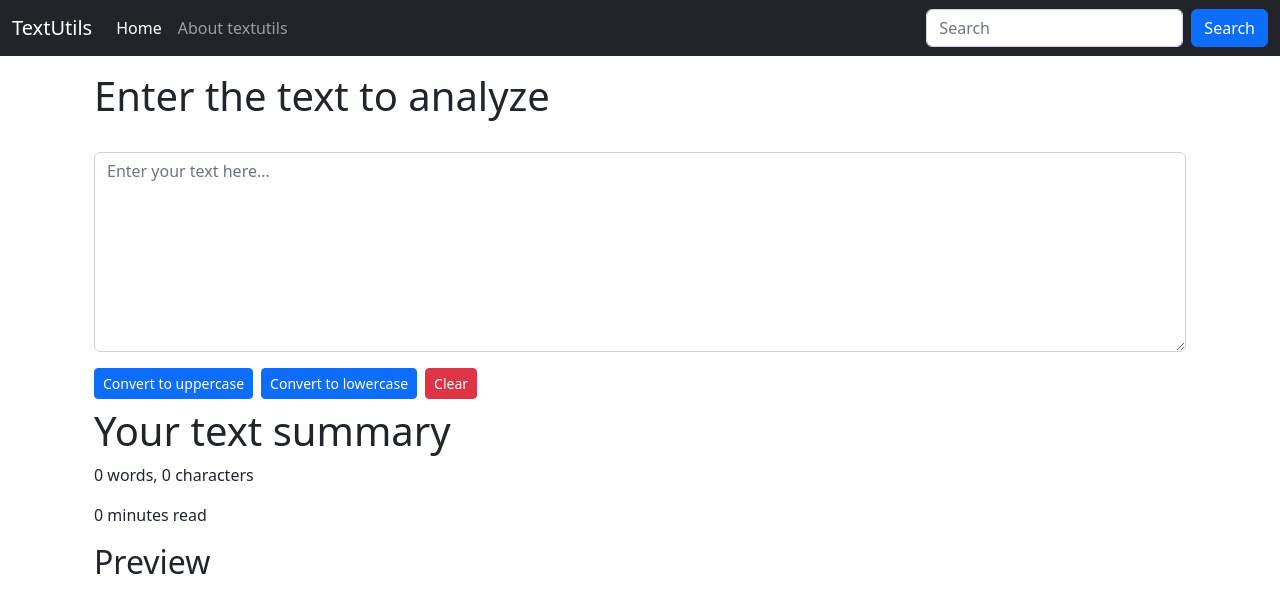
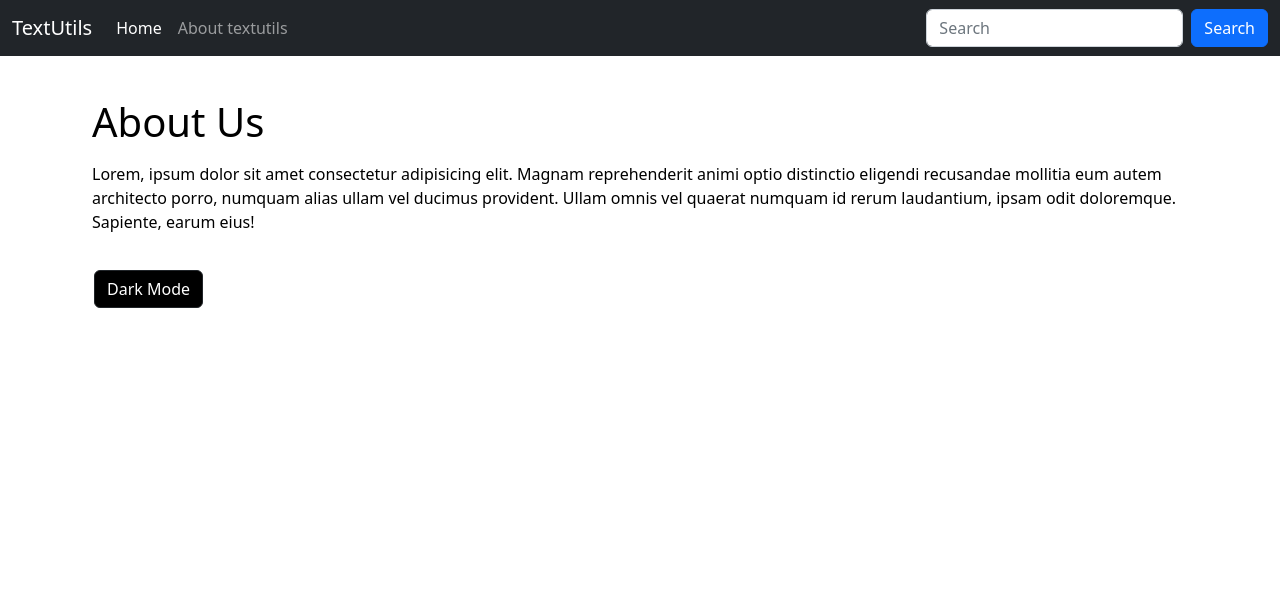
Before and after one commit to arunabha-mandal-1/textutils-react, a React (Create React App) app: page / in a window 1280 px wide. Shown: the top 612 px of the page. Built offline with nearby package versions, Linux system fonts and the light colour scheme.

Commit message:
enable dark mode

```diff
--- a/src/App.js
+++ b/src/App.js
@@ -1,6 +1,7 @@
 import "./App.css";
+import About from "./components/About";
 import Navbar from "./components/Navbar";
-import TextForm from "./components/TextForm";
+// import TextForm from "./components/TextForm";
 
 function App() {
   return (
@@ -8,8 +9,12 @@ function App() {
     <>
       <Navbar title="TextUtils" aboutText="About textutils" />
       {/* <Navbar/> */}
+      {/* <div className="container my-3">
+        <TextForm heading = "Enter the text to analyze"/>
+      </div> */}
+
       <div className="container my-3">
-        <TextForm heading = "Enter the text to analyze"/>
+        <About/>
       </div>
     </>
   );
--- /dev/null
+++ b/src/components/About.js
@@ -0,0 +1,58 @@
+import React, { useState } from 'react';
+
+export default function About() {
+    const [myStyle, setMystyle] = useState({
+        color: 'black',
+        backgroundColor: 'white',
+        padding: '10px',
+        marginBottom: '10px',
+        borderRadius: '7px'
+    })
+    const [buttonText, setButtonText] = useState("Dark Mode");
+    const [buttonStyle, setButtonStyle] = useState({
+        color: 'white',
+        backgroundColor: 'black'
+    });
+
+    const changeMode = () => {
+        if (myStyle.color === 'white') {
+            setMystyle({
+                color: 'black',
+                backgroundColor: 'white',
+                padding: '10px',
+                marginBottom: '10px',
+                borderRadius: '7px'
+            })
+            setButtonText("Dark Mode");
+            setButtonStyle({
+                color: 'white',
+                backgroundColor: 'black'
+            })
+        } else {
+            setMystyle({
+                color: 'white',
+                backgroundColor: 'black',
+                padding: '10px',
+                marginBottom: '10px',
+                border: '3px solid red',
+                borderRadius: '7px'
+            })
+            setButtonText("Light Mode");
+            setButtonStyle({
+                color: 'black',
+                backgroundColor: 'white'
+            })
+        }
+    }
+    return (
+        <>
+            <div className='container' style={myStyle}>
+                <h1 className='my-3'>About Us</h1>
+                <p>Lorem, ipsum dolor sit amet consectetur adipisicing elit. Magnam reprehenderit animi optio distinctio eligendi recusandae mollitia eum autem architecto porro, numquam alias ullam vel ducimus provident. Ullam omnis vel quaerat numquam id rerum laudantium, ipsam odit doloremque. Sapiente, earum eius!</p>
+            </div>
+            <div className="container">
+                <button type="button" onClick={changeMode} className="btn btn-dark" style={buttonStyle}>{buttonText}</button>
+            </div>
+        </>
+    )
+}
```
